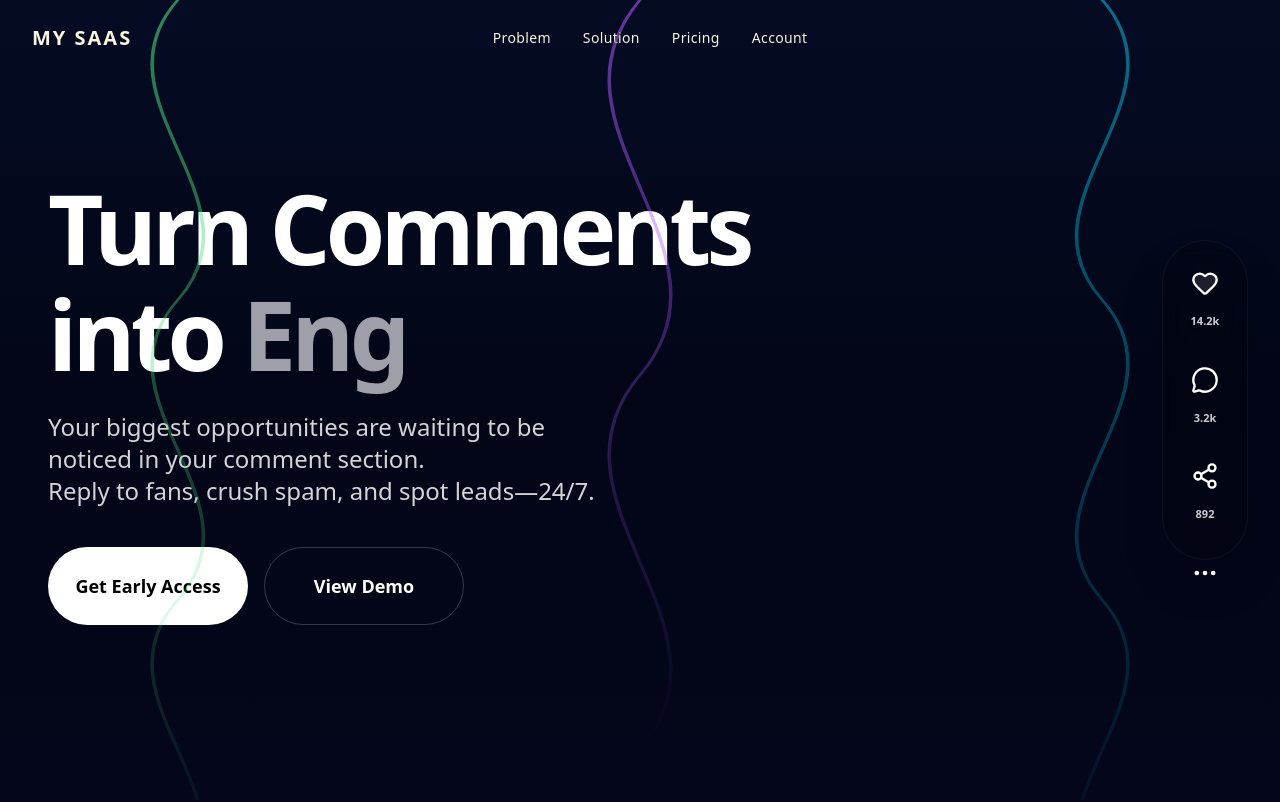
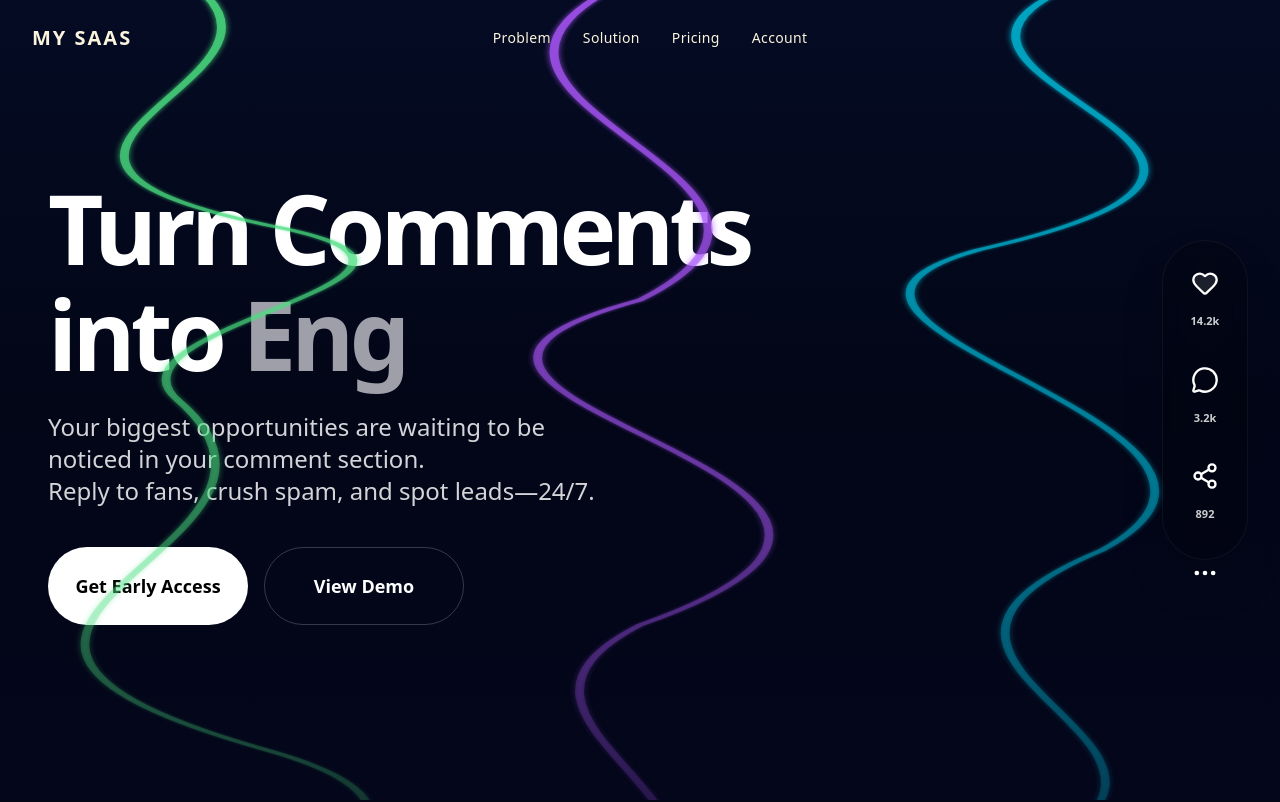
Before and after one commit to ynaffo/landing-page, a Next.js app: page /landing-page/ in a window 1280 px wide. Shown: the top 802 px of the page. Built offline with nearby package versions, Linux system fonts and the light colour scheme.

Commit message:
Thicken scroll lines to 10px and add complex looping paths with glow

```diff
--- a/components/ScrollLines.tsx
+++ b/components/ScrollLines.tsx
@@ -26,31 +26,49 @@ export function ScrollLines() {
                 xmlns="http://www.w3.org/2000/svg"
                 preserveAspectRatio="none"
             >
-                {/* Line 1: Green - Wavy Left */}
+                <defs>
+                    <filter id="glow-green" x="-20%" y="-20%" width="140%" height="140%">
+                        <feGaussianBlur stdDeviation="4" result="blur" />
+                        <feComposite in="SourceGraphic" in2="blur" operator="over" />
+                    </filter>
+                    <filter id="glow-purple" x="-20%" y="-20%" width="140%" height="140%">
+                        <feGaussianBlur stdDeviation="4" result="blur" />
+                        <feComposite in="SourceGraphic" in2="blur" operator="over" />
+                    </filter>
+                    <filter id="glow-cyan" x="-20%" y="-20%" width="140%" height="140%">
+                        <feGaussianBlur stdDeviation="4" result="blur" />
+                        <feComposite in="SourceGraphic" in2="blur" operator="over" />
+                    </filter>
+                </defs>
+
+                {/* Line 1: Green - Looping Left */}
                 <motion.path
-                    d="M 200 0 C 100 400, 300 800, 200 1200 C 100 1600, 300 2000, 200 2400 C 100 2800, 300 3200, 200 3600"
+                    d="M 200 -100 C 400 300, -100 600, 300 900 C 600 1100, 100 1300, 200 1600 C 400 2200, -200 2500, 300 3000 C 600 3300, 200 3600, 400 3800"
                     stroke="url(#gradient-green)"
-                    strokeWidth="4"
+                    strokeWidth="10"
                     strokeLinecap="round"
-                    style={{ pathLength: draw1, opacity: 0.6 }}
+                    filter="url(#glow-green)"
+                    style={{ pathLength: draw1, opacity: 0.9 }}
                 />
 
-                {/* Line 2: Purple - Wavy Center */}
+                {/* Line 2: Purple - Wild Center */}
                 <motion.path
-                    d="M 720 0 C 600 500, 840 1000, 720 1500 C 600 2000, 840 2500, 720 3000"
+                    d="M 720 -100 C 400 400, 1000 700, 720 1200 C 300 1600, 1200 1900, 720 2500 C 500 2900, 900 3200, 720 3800"
                     stroke="url(#gradient-purple)"
-                    strokeWidth="4"
+                    strokeWidth="10"
                     strokeLinecap="round"
-                    style={{ pathLength: draw2, opacity: 0.6 }}
+                    filter="url(#glow-purple)"
+                    style={{ pathLength: draw2, opacity: 0.9 }}
                 />
 
-                {/* Line 3: Cyan - Wavy Right */}
+                {/* Line 3: Cyan - Spiraling Right */}
                 <motion.path
-                    d="M 1240 0 C 1340 400, 1140 800, 1240 1200 C 1340 1600, 1140 2000, 1240 2400 C 1340 2800, 1140 3200, 1240 3600"
+                    d="M 1240 -100 C 900 300, 1600 600, 1100 1000 C 800 1300, 1500 1700, 1240 2200 C 900 2700, 1500 3000, 1100 3500 C 900 3800, 1300 4000, 1240 4200"
                     stroke="url(#gradient-cyan)"
-                    strokeWidth="4"
+                    strokeWidth="10"
                     strokeLinecap="round"
-                    style={{ pathLength: draw3, opacity: 0.6 }}
+                    filter="url(#glow-cyan)"
+                    style={{ pathLength: draw3, opacity: 0.9 }}
                 />
 
                 <defs>
```
